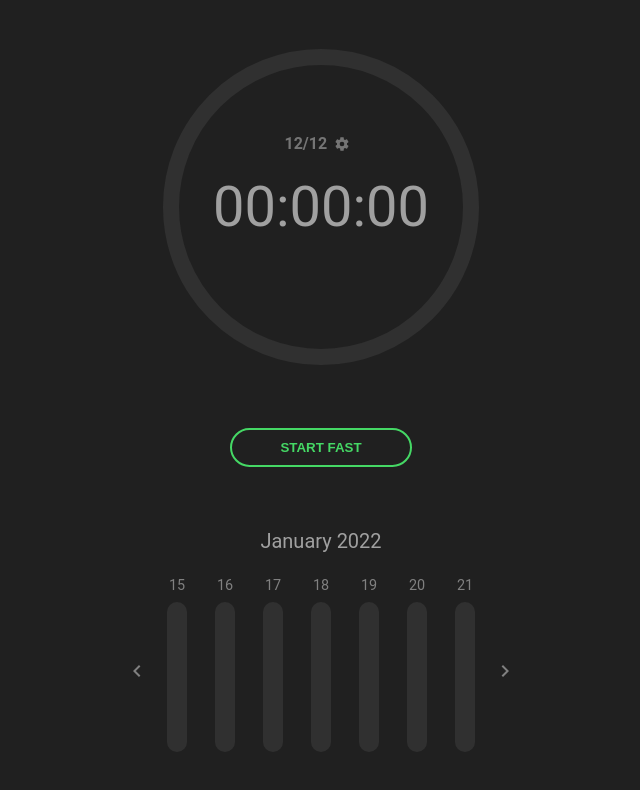
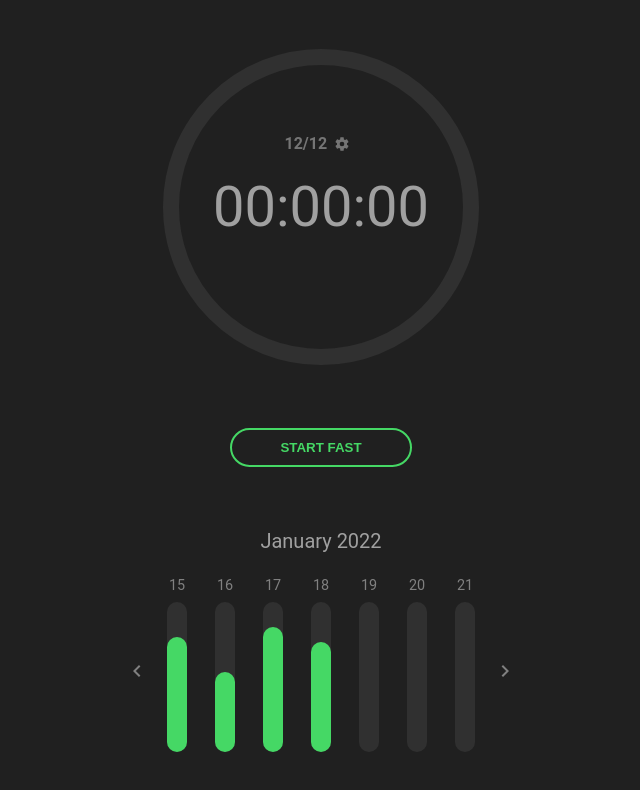
Before and after one commit to joaorodriguesjr/fasting, a Next.js app in the folder frontend/: page / in a window 1280 px wide. Shown: the top 790 px of the page, without its empty margins (319-959 px from the left). Built offline with nearby package versions, Linux system fonts and the light colour scheme.

Commit message:
Add visual feedback for the value

```diff
--- a/frontend/src/pages/index.module.css
+++ b/frontend/src/pages/index.module.css
@@ -172,6 +172,19 @@ td.highlight {
 .report_hours {
   width: 20px;
   height: 150px;
+  position: relative;
   border-radius: 16px;
   background-color: #303030;
 }
+
+.report_value {
+  content: '';
+  position: absolute;
+  left: 0;
+  bottom: 0;
+  width: 20px;
+  height: 0px;
+  border-radius: 16px;
+  background-color: #45D865;
+  transition: height 0.5s ease-in-out;
+}
--- a/frontend/src/pages/index.tsx
+++ b/frontend/src/pages/index.tsx
@@ -95,31 +95,45 @@ const Home: NextPage = () => {
           <div className={styles.report_days}>
             <div className={styles.report_day}>
               <div className={styles.report_number}>15</div>
-              <div className={styles.report_hours}></div>
+              <div className={styles.report_hours}>
+                <div className={styles.report_value} style={{ height: '115px' }}></div>
+              </div>
             </div>
             <div className={styles.report_day}>
               <div className={styles.report_number}>16</div>
-              <div className={styles.report_hours}></div>
+              <div className={styles.report_hours}>
+                <div className={styles.report_value} style={{ height: '80px' }}></div>
+              </div>
             </div>
             <div className={styles.report_day}>
               <div className={styles.report_number}>17</div>
-              <div className={styles.report_hours}></div>
+              <div className={styles.report_hours}>
+                <div className={styles.report_value} style={{ height: '125px' }}></div>
+              </div>
             </div>
             <div className={styles.report_day}>
               <div className={styles.report_number}>18</div>
-              <div className={styles.report_hours}></div>
+              <div className={styles.report_hours}>
+                <div className={styles.report_value} style={{ height: '110px' }}></div>
+              </div>
             </div>
             <div className={styles.report_day}>
               <div className={styles.report_number}>19</div>
-              <div className={styles.report_hours}></div>
+              <div className={styles.report_hours}>
+                <div className={styles.report_value} style={{ height: '0px' }}></div>
+              </div>
             </div>
             <div className={styles.report_day}>
               <div className={styles.report_number}>20</div>
-              <div className={styles.report_hours}></div>
+              <div className={styles.report_hours}>
+                <div className={styles.report_value} style={{ height: '0px' }}></div>
+              </div>
             </div>
             <div className={styles.report_day}>
               <div className={styles.report_number}>21</div>
-              <div className={styles.report_hours}></div>
+              <div className={styles.report_hours}>
+                <div className={styles.report_value} style={{ height: '0px' }}></div>
+              </div>
             </div>
           </div>
         </div>
```
